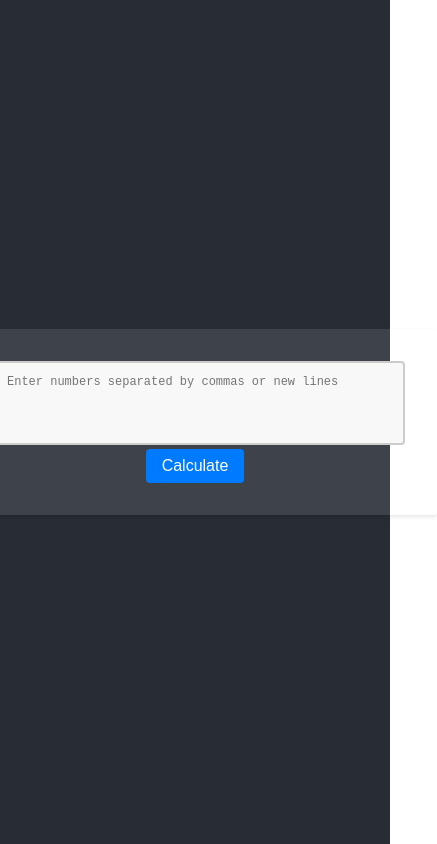
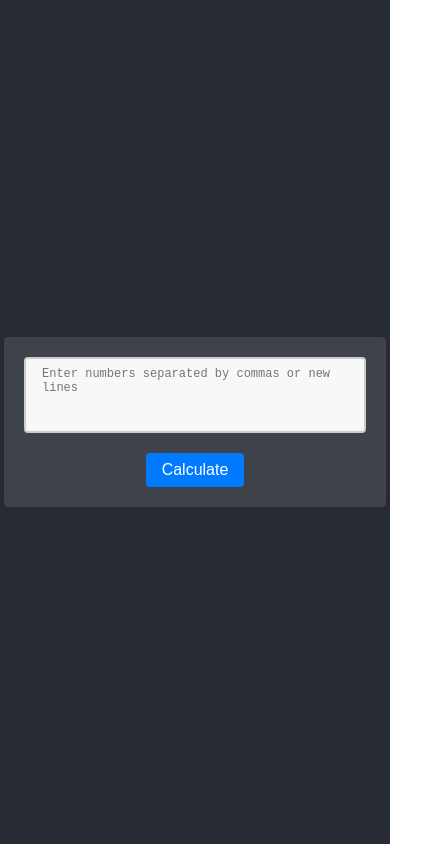
Before and after one commit to satyamrkushwaha/satyam-r-kushwaha-incubyte-assignment, a React (Create React App) app: page / in a window 390 px wide. Shown: the whole page, 437 px wide, since content can reach past the window. Built offline with nearby package versions, Linux system fonts and the light colour scheme; the HTML template or start-up script is replaced by a standard one.

Commit message:
responsive for all devices

```diff
--- a/src/App.css
+++ b/src/App.css
@@ -11,9 +11,11 @@
   justify-content: center;
   font-size: calc(10px + 2vmin);
   color: white;
+  padding: 0 4px;
 }
 
 button {
+  margin-top: 1rem;
   padding: 0.5rem 1rem;
   font-size: 1rem;
   background-color: #007BFF;
@@ -24,7 +26,8 @@ button {
   transition: background-color 0.3s ease;
 }
 textarea {
-  padding: 12px 20px;
+  padding: 0.5rem 1rem;
+  width: 100%;
   box-sizing: border-box;
   border: 2px solid #ccc;
   border-radius: 4px;
@@ -33,7 +36,7 @@ textarea {
   resize: none;
 }
 .string-calculator-container{
-  padding: 2rem;
+  padding: 1.25rem;
   background-color: rgba(255, 255, 255, 0.1);
   border-radius: 4px;
   box-shadow: 0 2px 4px rgba(0, 0, 0, 0.1);
```
